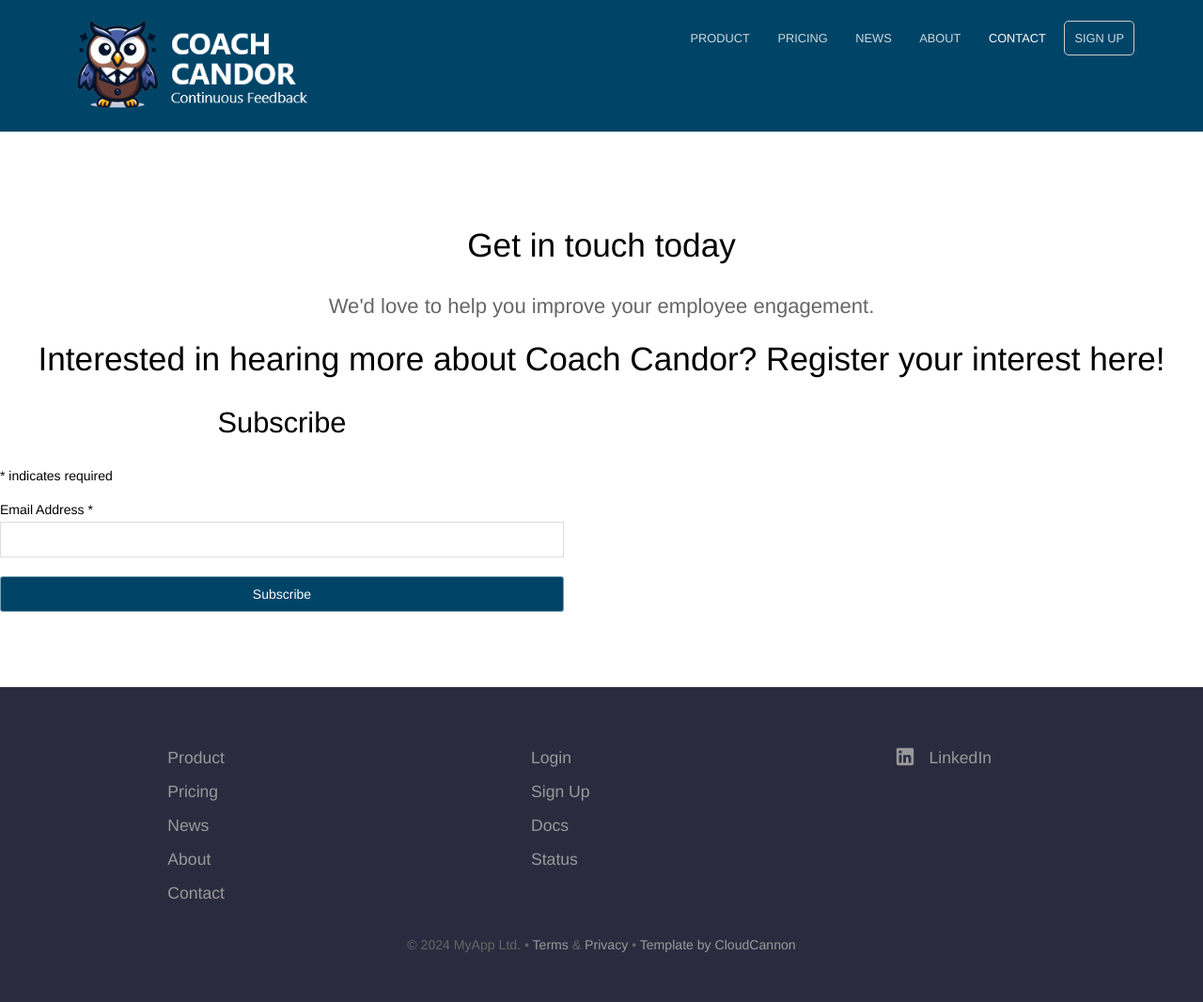
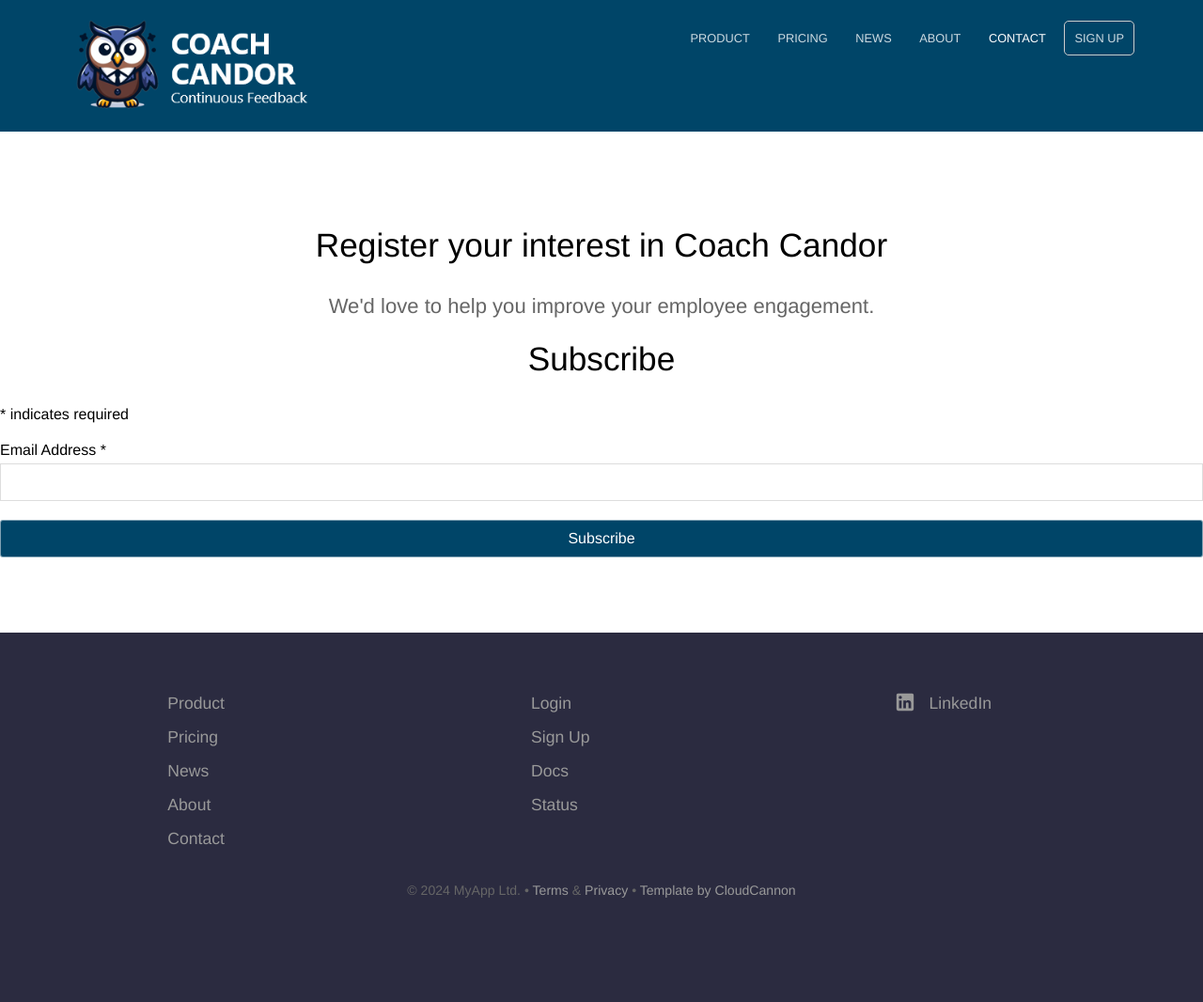
Before and after one commit to coachcandor/coachcandor.github.io, a Jekyll site: the page built from contact.html, in a window 1280 px wide. Shown: the whole page at 94% size. Built offline with Jekyll 4.4.1, drawn with Linux system fonts in a browser that asks for light colours; comment, search, counter and statistics services are not loaded; after the commit the page ends 1008 px from its top, so only the background shows below that.

Commit message:
removing mailchimp styles

```diff
--- a/contact.html
+++ b/contact.html
@@ -1,18 +1,9 @@
 ---
 title: Contact
-heading: Get in touch today
+heading: Register your interest in Coach Candor
 description: We'd love to help you improve your employee engagement.
 ---
 
-<h2>Interested in hearing more about Coach Candor? Register your interest here!</h2>
-
-<div id="mc_embed_shell">
-	<link href="//cdn-images.mailchimp.com/embedcode/classic-061523.css" rel="stylesheet" type="text/css">
-<style type="text/css">
-	  #mc_embed_signup{background:#fff; false;clear:left; font:14px Helvetica,Arial,sans-serif; width: 600px;}
-	  /* Add your own Mailchimp form style overrides in your site stylesheet or in this style block.
-		 We recommend moving this block and the preceding CSS link to the HEAD of your HTML file. */
-</style>
 <div id="mc_embed_signup">
   <form action="https://coachcandor.us22.list-manage.com/subscribe/post?u=f7ced789952fb14f1467b5b6c&amp;id=56afaa2932&amp;f_id=00e9cde1f0" method="post" id="mc-embedded-subscribe-form" name="mc-embedded-subscribe-form" class="validate" target="_blank">
 	  <div id="mc_embed_signup_scroll"><h2>Subscribe</h2>
```
